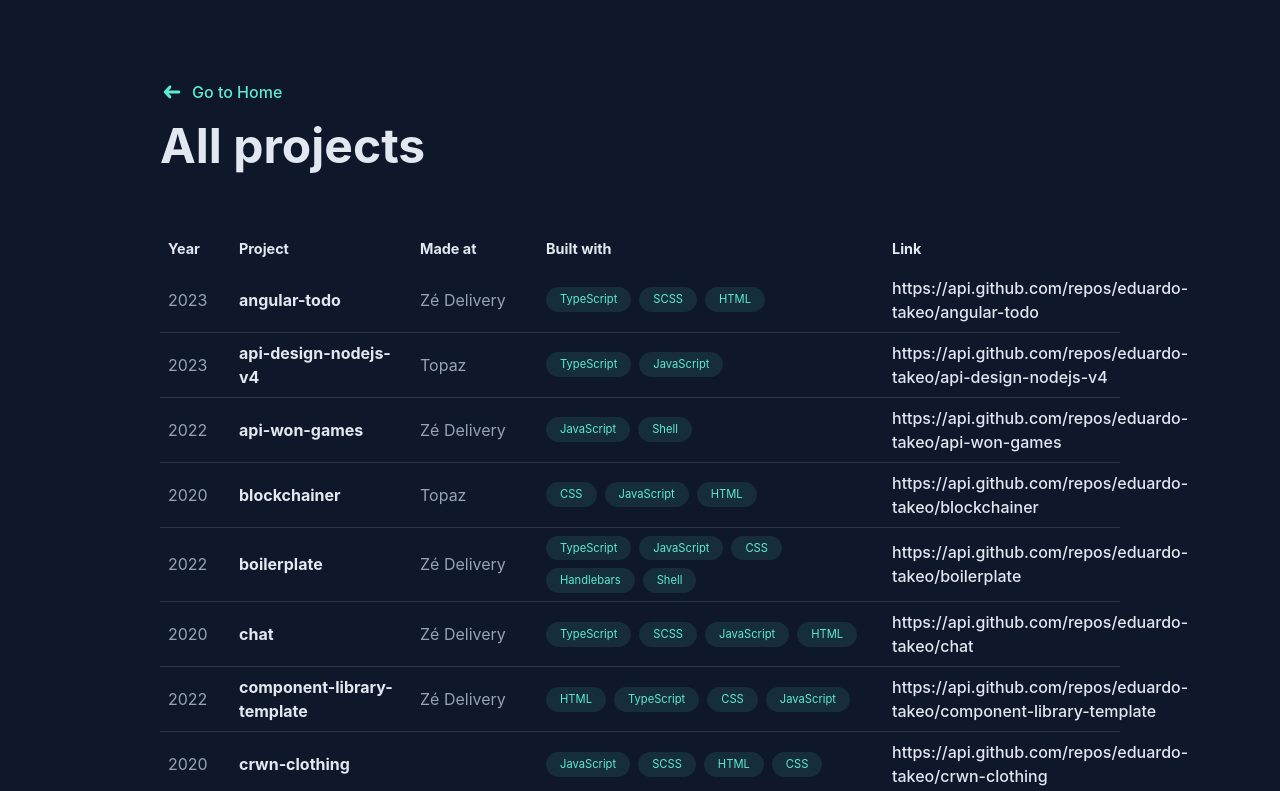
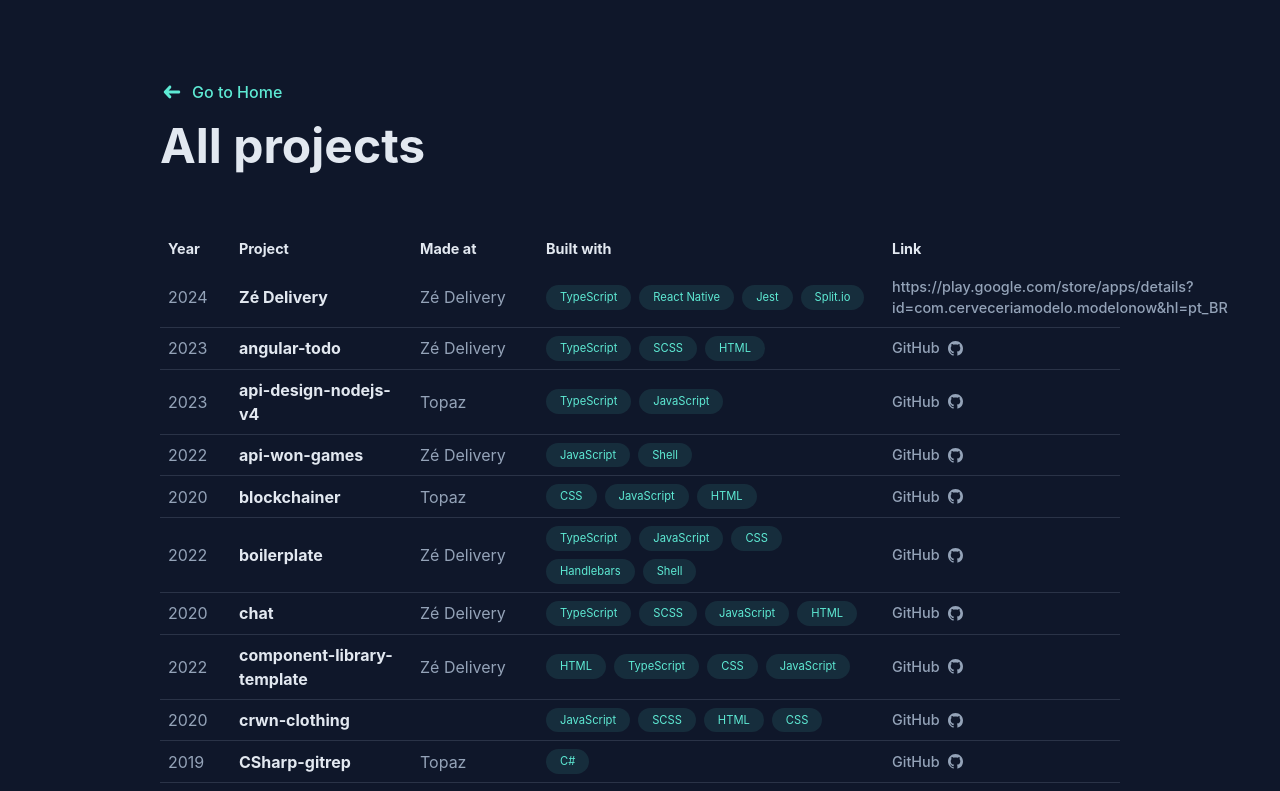
Before and after one commit to eduardo-takeo/v3, a React (Vite) app: page /projects in a window 1280 px wide. Shown: the top 791 px of the page. Built offline with nearby package versions, Linux system fonts and the light colour scheme.

Commit message:
fix: render githug icon on table component if it is a github link

```diff
--- a/public/locales/en/translation.json
+++ b/public/locales/en/translation.json
@@ -2,7 +2,8 @@
   "general": {
     "goBackToHome": "Go to Home",
     "seeAllProjects": "See all projects",
-    "seeResume": "See resume"
+    "seeResume": "See resume",
+    "github": "GitHub"
   },
   "navbar": {
     "about": "About",
--- a/public/locales/pt/translation.json
+++ b/public/locales/pt/translation.json
@@ -2,7 +2,8 @@
   "general": {
     "goBackToHome": "Voltar para a página inicial",
     "seeAllProjects": "Ver todos os projetos",
-    "seeResume": "Ver currículo"
+    "seeResume": "Ver currículo",
+    "github": "GitHub"
   },
   "navbar": {
     "about": "Sobre",
--- a/src/components/Table/Table.scss
+++ b/src/components/Table/Table.scss
@@ -50,6 +50,25 @@
   }
 }
 
+.link {
+  display: flex;
+  align-items: center;
+  gap: 8px;
+  font-size: 0.9rem;
+  color: $white-400;
+  transition: all 0.3s;
+
+  & svg {
+    width: 15px;
+    height: 15px;
+  }
+
+  &:hover {
+    color: $white-1000;
+    text-decoration: underline;
+  }
+}
+
 .opaque {
   color: $white-400;
 }
--- a/src/components/Table/Table.tsx
+++ b/src/components/Table/Table.tsx
@@ -1,5 +1,6 @@
 import { useTranslation } from "react-i18next";
 import Badge from "@/components/Badge/Badge";
+import GithubIcon from "../../assets/icons/github.svg?react";
 import "./Table.scss";
 
 export enum ColumnType {
@@ -44,8 +45,20 @@
         ) : null;
       case ColumnType.LINK:
         return typeof value === "string" ? (
-          <a href={value} target="_blank" rel="noopener noreferrer">
-            {value}
+          <a
+            href={value}
+            className="link"
+            target="_blank"
+            rel="noopener noreferrer"
+          >
+            {value.includes("github") ? (
+              <>
+                <span>{t("general.github")} </span>
+                <GithubIcon />
+              </>
+            ) : (
+              value
+            )}
           </a>
         ) : null;
       case ColumnType.DATE:
--- a/src/content/projects.json
+++ b/src/content/projects.json
@@ -1,4 +1,14 @@
 [
+  {
+    "id": 675470502,
+    "name": "Zé Delivery",
+    "description": "Beverage delivery mobile application",
+    "url": "https://play.google.com/store/apps/details?id=com.cerveceriamodelo.modelonow&hl=pt_BR",
+    "homepage": null,
+    "languages": ["TypeScript", "React Native", "Jest", "Split.io"],
+    "created_at": "2024-08-07T02:16:35Z",
+    "made_at": "Zé Delivery"
+  },
   {
     "id": 675470992,
     "name": "angular-todo",
```
Also changed, not shown: 1 other file (tests, documents, lock files or other folders).
